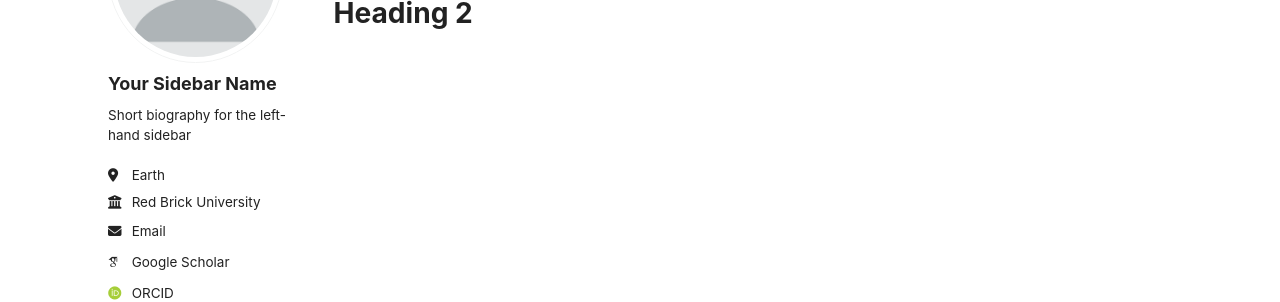
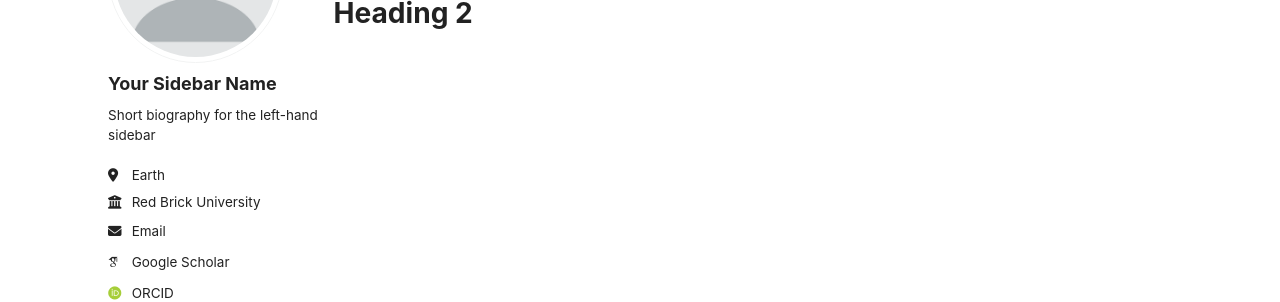
Before and after one commit to IsabelBerwian/CPT-lab, a Jekyll site: the page built from _pages/non-menu-page.md, in a window 1280 px wide. Shown: the part 211-513 px from the top of the page. Built offline with Jekyll 4.4.1, drawn with Linux system fonts in a browser that asks for light colours; some web fonts are replaced; a script bundle is joined from its source files by our own code; library files that are not in the unit come from our copies.

Commit message:
Add styles for sidebar and inner wrap

```diff
--- a/assets/css/main.scss
+++ b/assets/css/main.scss
@@ -168,3 +168,12 @@ hr {
   margin-left: auto;
   margin-right: auto;
 }
+
+.sidebar {
+  float: none;
+  width: 100%;
+}
+
+.page__inner-wrap {
+  width: 100%;
+}
```
